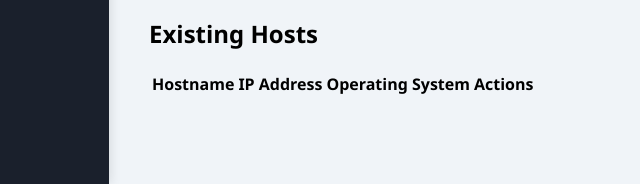
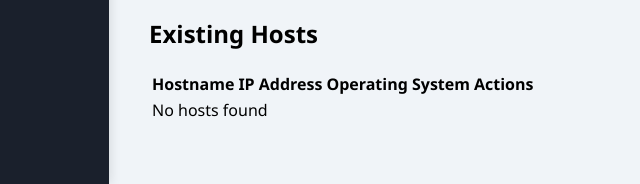
Before and after one commit to LM-Codespace/Dashboard-Flask, a Flask app: template templates/hosts.html in a window 1280 px wide. Shown: the part 656-840 px from the top of the page, without its empty margins (151-791 px from the left). Run offline with Flask 3, Linux system fonts and the light colour scheme; the template is opened without the code that fills it, so the values that code supplies are empty.

Commit message:
Update hosts.html

```diff
--- a/templates/hosts.html
+++ b/templates/hosts.html
@@ -59,9 +59,9 @@
                 </tr>
             </thead>
             <tbody>
+                {% if hosts %}
                     {% for host in hosts %}
                         <tr>
-                        <!-- Display resolved_hostname as Hostname, and ip_address as IP Address -->
                             <td>{{ host.resolved_hostname or host.ip_address }}</td>
                             <td>{{ host.ip_address }}</td>
                             <td>{{ host.operating_system }}</td>
@@ -71,6 +71,11 @@
                             </td>
                         </tr>
                     {% endfor %}
+                {% else %}
+                    <tr>
+                        <td colspan="4">No hosts found</td>
+                    </tr>
+                {% endif %}
             </tbody>
         </table>
     </div>
```
Lines whose indentation alone changed are shown as unchanged.
